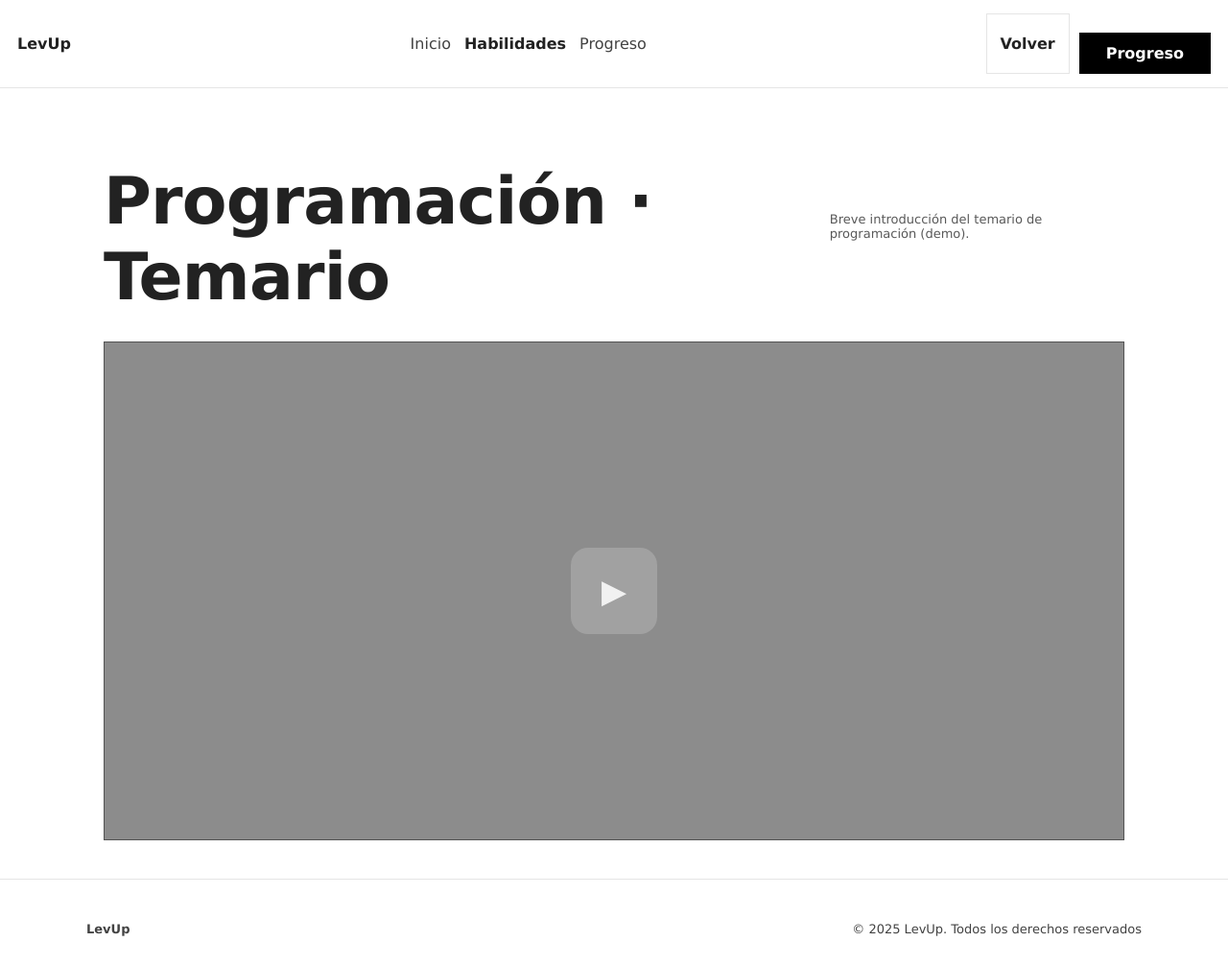
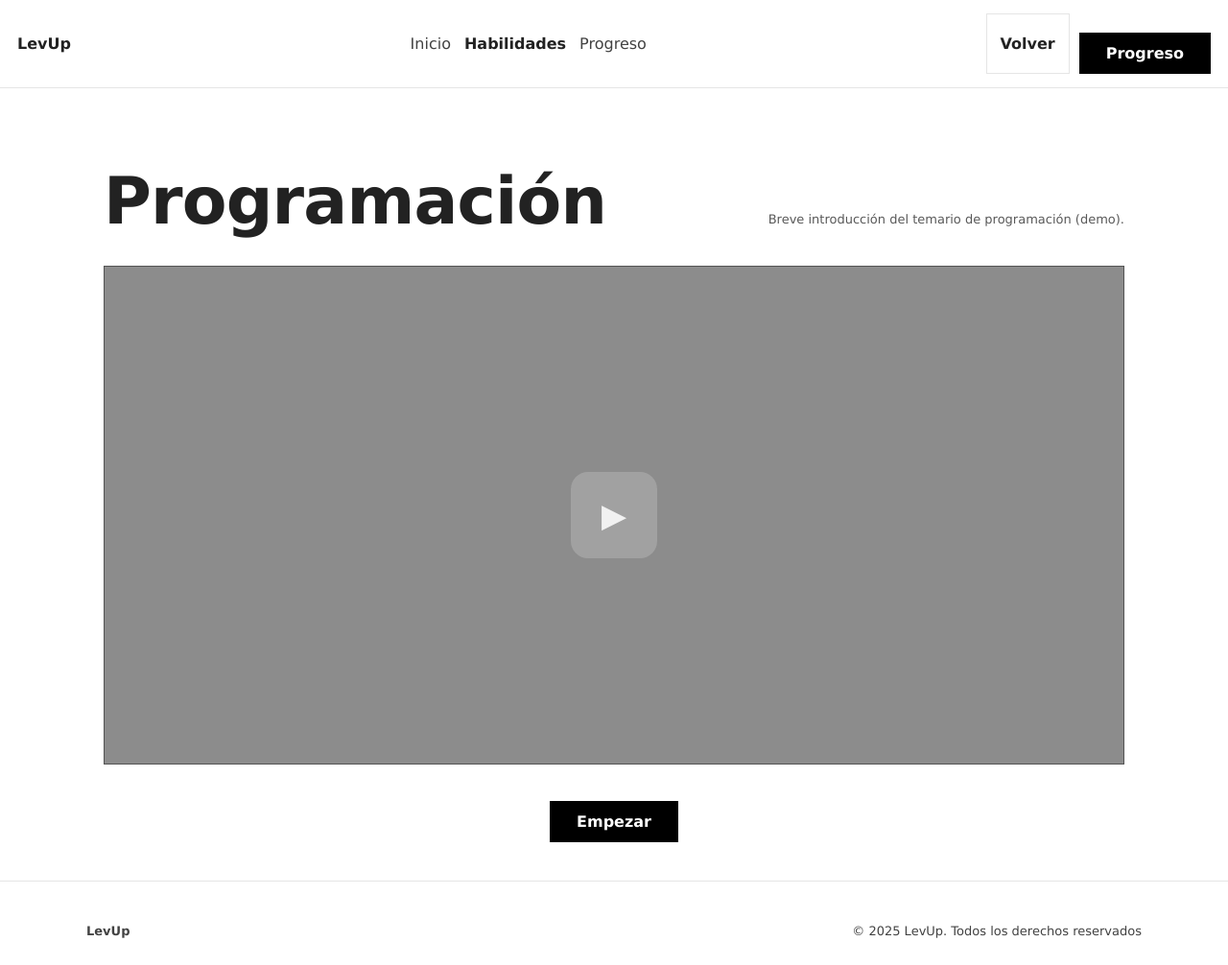
Before and after one commit to AdanMartinezVillarroya/LevUp, a plain HTML site: page temario-intro.html in a window 1280 px wide. Shown: the whole page at 96% size. Drawn offline with Linux system fonts and the light colour scheme.

Commit message:
Add files via upload

```diff
--- a/css/styles.css
+++ b/css/styles.css
@@ -733,6 +733,13 @@
     filter: brightness(0.98);
   }
 
+  .temario-cta{
+    margin-top: 18px;
+    display: flex;
+    justify-content: center;
+  }
+
+
 
   /* =========================
    D) TEMARIOS (wireframe 2 columnas)
--- a/js/temario-intro.js
+++ b/js/temario-intro.js
@@ -12,9 +12,8 @@ function load(key, fallback){
     const domainKey = load("levup_selected_domain", "programacion");
     const domain = window.LEVUP_DATA.domains[domainKey];
 
-    // Evita duplicados: construimos el título aquí
-    document.getElementById("temarioTitle").textContent = `${domain.name} · Temario`;
+    document.getElementById("temarioTitle").textContent = domain.name;
 
-    // La descripción puede venir del data.js
-    document.getElementById("temarioDesc").textContent = domain.temarioIntro?.desc || "Breve introducción del temario (demo).";
+    document.getElementById("temarioDesc").textContent =
+      domain.temarioIntro?.desc || "Breve introducción del contenido (demo).";
   })();
--- a/temario-intro.html
+++ b/temario-intro.html
@@ -30,10 +30,14 @@
         <p id="temarioDesc" class="section-lead">Breve introducción del temario.</p>
       </div>
 
-      <!-- IMPORTANTE: el bloque de vídeo ahora es clicable -->
-      <a class="video-placeholder video-link" href="temarios.html" aria-label="Ir a temarios">
+      <div class="video-placeholder">
         <div class="video-icon">▶</div>
-      </a>
+      </div>
+
+      <div class="temario-cta">
+        <a class="btn btn-primary" href="temarios.html">Empezar</a>
+      </div>
+
     </section>
   </main>
 
```
